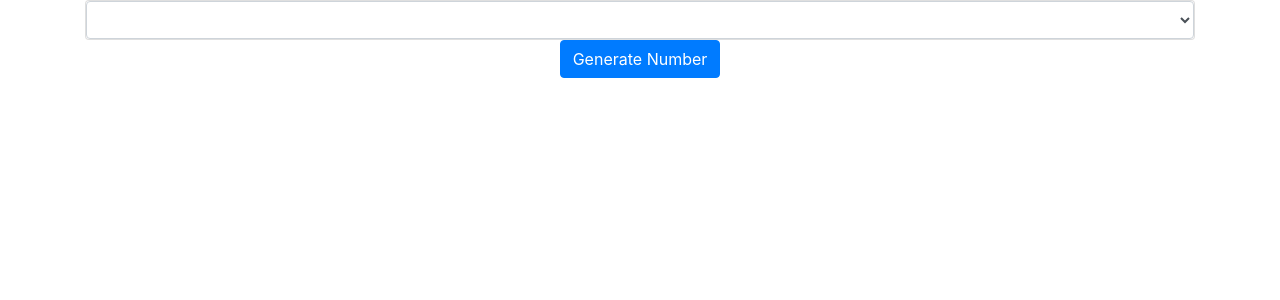
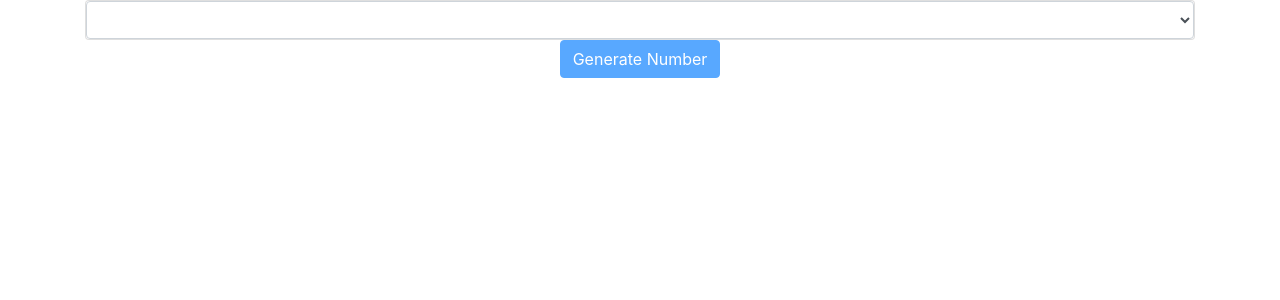
Before and after one commit to kj2whe/ccGenerator, an Angular app: page / in a window 1280 px wide. Shown: the top 300 px of the page. Built offline with nearby package versions, Linux system fonts and the light colour scheme.

Commit message:
Fixed ccGenerator button to disable/enable appropriatly

```diff
--- a/src/app/Components/choose-format/choose-format.component.ts
+++ b/src/app/Components/choose-format/choose-format.component.ts
@@ -55,12 +55,13 @@ export class ChooseFormatComponent implements OnInit {
      this.lengthOfDigits = t.LengthOfDigits;
   }
 
-  iinRangeChosen(rangeChosen: any): void{
+  iinRangeChosen(rangeChosen: any): void {
     this.rangeChosen = rangeChosen.target.value;
   }
 
-  lengthChooser(lengthChosen: any): void{
+  lengthChooser(lengthChosen: any): void {
     this.lengthChosen = lengthChosen.target.value;
+
   }
 
 }
--- a/src/app/Components/display-result/display-result.component.html
+++ b/src/app/Components/display-result/display-result.component.html
@@ -49,6 +49,7 @@
       type="button"
       (click)="generateNumber($event)"
       value="Generate Number"
+      [disabled]="this.ccButtonDisabled"
     />
   </div>
 </div>
--- a/src/app/Components/display-result/display-result.component.ts
+++ b/src/app/Components/display-result/display-result.component.ts
@@ -28,6 +28,7 @@ export class DisplayResultComponent implements OnInit {
   creditCardFormatChosen: string;
   rangeChosen: string;
   lengthChosen: string;
+  ccButtonDisabled: boolean;
 
 
   constructor(
@@ -37,6 +38,7 @@ export class DisplayResultComponent implements OnInit {
     this.selectionForm = new FormGroup({
       ccSelection: new FormControl(null)
   });
+    this.ccButtonDisabled = true;
   }
 
   ngOnInit() {
@@ -45,27 +47,18 @@ export class DisplayResultComponent implements OnInit {
   }
 
   generateNumber(event: any): void {
-
+    this.ccButtonDisabled = true;
     this.luhnService
     .getRandomCard(this.creditCardFormatChosen, this.rangeChosen, this.lengthChosen)
     .subscribe(
       data => {
         this.cc = data;
         // this.currentDateTime = new Date();
-
         this.cc.CardNumberFormatted = data.CardNumber.replace(/\s+/g, '').replace(/(\d\d\d\d)/g, '$1 ').trim();
+        this.ccButtonDisabled = false;
       }
     );
   }
-
-  // generateSpecificFormatAndLengthNumber(): void {
-  //   this.luhnService.getRandomCard().subscribe(
-  //     data => {
-  //       this.cc = data;
-  //       this.currentDateTime = new Date();
-  //     }
-  //   );
-  // }
 
   copyText(inputElement){
     inputElement.select();
@@ -80,6 +73,7 @@ export class DisplayResultComponent implements OnInit {
   onChange(FormatChosen: any): void {
     this.rangeChosen = undefined;
     this.lengthChosen = undefined;
+    this.ccButtonDisabled = true;
 
     const t = this.fto.find(x => x.abbr === FormatChosen.target.value);
 
@@ -101,12 +95,16 @@ export class DisplayResultComponent implements OnInit {
      }
   }
 
-  iinRangeChosen(rangeChosen: any): void{
+  iinRangeChosen(rangeChosen: any): void {
     this.rangeChosen = rangeChosen.target.value;
+
+    this.ccButtonDisabled =  (this.lengthChosen ? false : true);
   }
 
-  lengthChooser(lengthChosen: any): void{
+  lengthChooser(lengthChosen: any): void {
     this.lengthChosen = lengthChosen.target.value;
+
+    this.ccButtonDisabled =  (this.rangeChosen ? false : true);
   }
 
 
```
